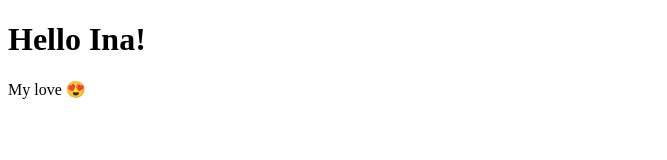
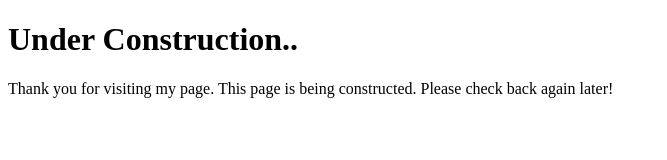
Before and after one commit to kyunamkim/kyunamkim.github.io, a plain HTML site: page index.html in a window 1280 px wide. Shown: the whole page, without its empty margins (0-667 px from the left). Drawn offline with Linux system fonts and the light colour scheme.

Commit message:
Update index.html

```diff
--- a/index.html
+++ b/index.html
@@ -1,7 +1,7 @@
 <!DOCTYPE html>
 <html>
 <body>
-<h1>Hello Ina!</h1>
-<p>My love &#x1F60D;</p>
+<h1>Under Construction..</h1>
+<p>Thank you for visiting my page. This page is being constructed. Please check back again later!</p>
 </body>
 </html>
```
